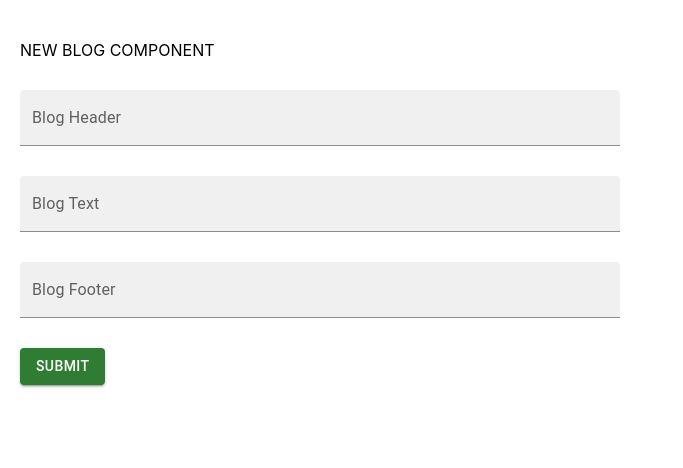
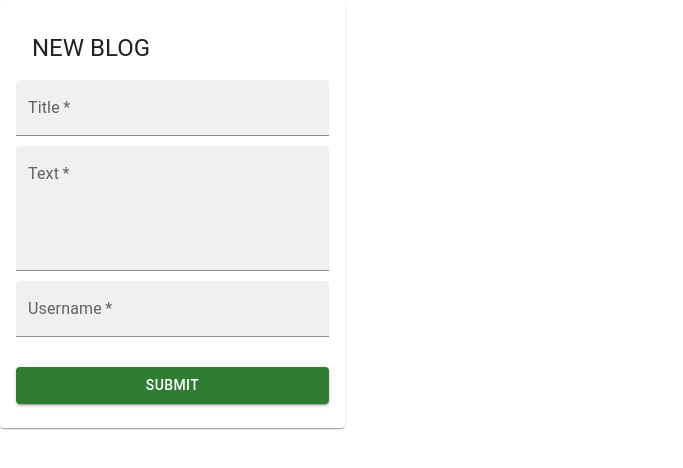
Before and after one commit to vaidabernotiene/REACT_project, a React (Create React App) app in the folder FrontEnd/app/: page /add in a window 1280 px wide. Shown: the top 468 px of the page, without its empty margins (0-683 px from the left). Built offline with nearby package versions, Linux system fonts and the light colour scheme.

Commit message:
new Blog form added

```diff
--- a/FrontEnd/app/src/components/BlogItem.jsx
+++ b/FrontEnd/app/src/components/BlogItem.jsx
@@ -4,6 +4,9 @@ import Typography from "@mui/material/Typography";
 import Button from '@mui/material/Button';
 
 export const BlogItem = ({onClick}) => {
+  const text = " is simply dummy text of the printing and typesetting industry. Lorem Ipsum has been the industry's standard dummy text ever since the 1500s, when an unknown printer took a galley of type and scrambled it to make a type specimen book. It has survived not only five centuries, but also the leap into electronic typesetting, remaining essentially unchanged. It was popularised in the 1960s with the release of Letraset sheets containing Lorem Ipsum passages, and more recently with desktop publishing software like Aldus PageMaker including versions of Lorem Ipsum.…"
+  const shortText = text.slice(0, 50) + '...'
+
   return (
     <>
       <ListItemText
@@ -18,9 +21,7 @@ export const BlogItem = ({onClick}) => {
             >
               Lorem Ipsum
             </Typography>
-            {
-              " is simply dummy text of the printing and typesetting industry. Lorem Ipsum has been the industry's standard dummy text ever since the 1500s, when an unknown printer took a galley of type and scrambled it to make a type specimen book. It has survived not only five centuries, but also the leap into electronic typesetting, remaining essentially unchanged. It was popularised in the 1960s with the release of Letraset sheets containing Lorem Ipsum passages, and more recently with desktop publishing software like Aldus PageMaker including versions of Lorem Ipsum.…"
-            }
+            {shortText}
           </React.Fragment>
         }
       />
--- a/FrontEnd/app/src/components/BlogList.jsx
+++ b/FrontEnd/app/src/components/BlogList.jsx
@@ -11,6 +11,7 @@ export const BlogList = () => {
 
     const handleOnClick =()=>{
         console.log('Mane paspaude')
+
     }
   return (
     <>
@@ -19,7 +20,7 @@ export const BlogList = () => {
         <ListItemAvatar>
         <Avatar sx={{ bgcolor: 'purple' }}>A</Avatar>
         </ListItemAvatar>
-        <BlogItem />
+        <BlogItem onClick={handleOnClick}/>
       </ListItem>
       <Divider variant="inset" component="li" />
       <ListItem alignItems="flex-start">
--- a/FrontEnd/app/src/components/NewBlog.jsx
+++ b/FrontEnd/app/src/components/NewBlog.jsx
@@ -1,60 +1,89 @@
-import { Box, Button, TextField } from "@mui/material";
+import {
+  Card,
+  Button,
+  CardHeader,
+  TextField,
+  CardContent,
+} from "@mui/material";
+import { useState } from "react";
+import { useNavigate } from "react-router-dom";
+import axios from "axios";
 
 export const NewBlog = () => {
+  const navigate = useNavigate();
+  const [formData, setFormData] = useState({
+    blogTitle: "",
+    blogMainText: "",
+    blogFooter: "",
+  });
+
+  const handleOnChange = (e) => {
+    setFormData({
+      ...formData,
+      [e.target.name]: e.target.value,
+    });
+  };
+
+  console.log(formData);
+
+  const handleOnSubmit = (e) => {
+    e.preventDefault();
+    // POST request i "http://localhost:5000........"
+    axios
+      .post("http://localhost:5000/", formData)
+      .then((response) => {
+        console.log(response);
+        setTimeout(() => {
+          navigate("/");
+        }, 1000);
+      })
+      .catch((err) => console.log(err));
+  };
+
   return (
     <>
-      <Box m="20px" maxWidth="sm">
-        <Box
-          display="grid"
-          gap="30px"
-          m="40px 0 0 0"
-          gridTemplateColumns="repeat(1, minmax(0, 1fr))"
-        >
-          <header>NEW BLOG COMPONENT</header>
-          <TextField
+      <Card sx={{ maxWidth: 345 }}>
+        <CardContent>
+          <CardHeader title="NEW BLOG"></CardHeader>
+          <TextField sx={{ marginBottom: "10px"}}
             fullWidth
             variant="filled"
             type="text"
-            label="Blog Header"
-            // onBlur={handleBlur}
-            // onChange={handleChange}
-            // value={values.firstName}
-            name="blogHeader"
-            // error={!!touched.firstName && !!errors.firstName}
-            // helperText={touched.firstName && errors.firstName}
-            // sx={{ gridColumn: "span 2" }}
+            name="blogTitle"
+            label="Title"
+            onChange={handleOnChange}
+            required
+          />
+          <TextField sx={{ marginBottom: "10px"}}
+            fullWidth
+            variant="filled"
+            type="text"
+            name="blogMainText"
+            label="Text"
+            multiline
+            rows={4}
+            onChange={handleOnChange}
+            required
           />
           <TextField
             fullWidth
             variant="filled"
             type="text"
-            label="Blog Text"
-            // onBlur={handleBlur}
-            // onChange={handleChange}
-            // value={values.lastName}
-            name="blogMainText"
-            // error={!!touched.lastName && !!errors.lastName}
-            // helperText={touched.lastName && errors.lastName}
-            // sx={{ gridColumn: "span 2" }}
+            name="blogFooter"
+            label="Username"
+            onChange={handleOnChange}
+            required
           />
-          <TextField
-            fullWidth
-            variant="filled"
-            type="text"
-            label="Blog Footer"
-            // onBlur={handleBlur}
-            // onChange={handleChange}
-            // value={values.email}
-            name="blogFooter"
-            // error={!!touched.email && !!errors.email}
-            // helperText={touched.email && errors.email}
-            // sx={{ gridColumn: "span 2" }}
-          />
-        </Box>
-        <Button variant="contained" color="success" sx={{ marginTop: '30px' }}>
-          Submit
-        </Button>
-      </Box>
+          <Button
+            variant="contained"
+            color="success"
+            sx={{ marginTop: "30px", width: '100%'}}
+            onSubmit={handleOnSubmit}
+          >
+            Submit
+          </Button>
+        </CardContent>
+      </Card>
     </>
   );
 };
```
